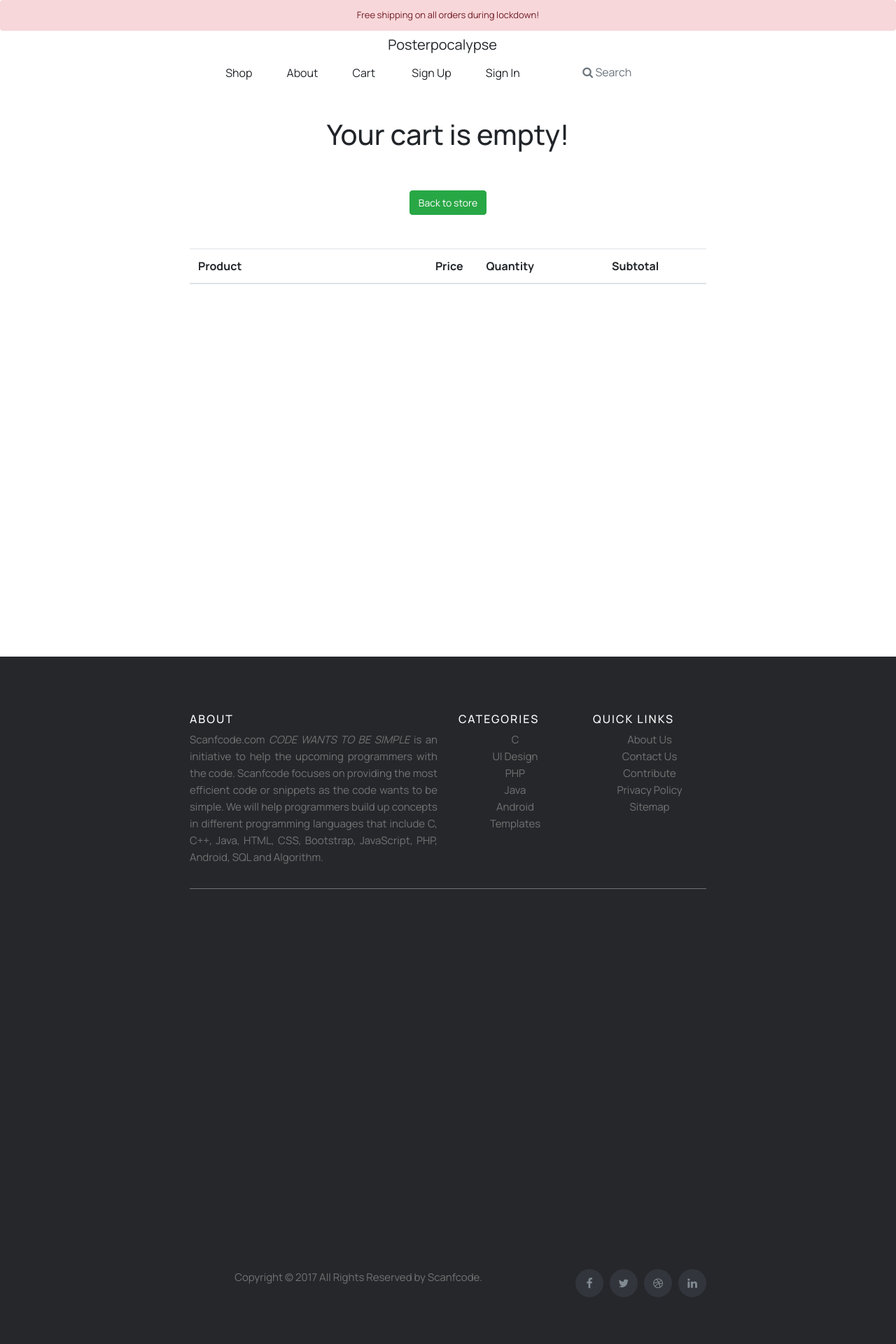
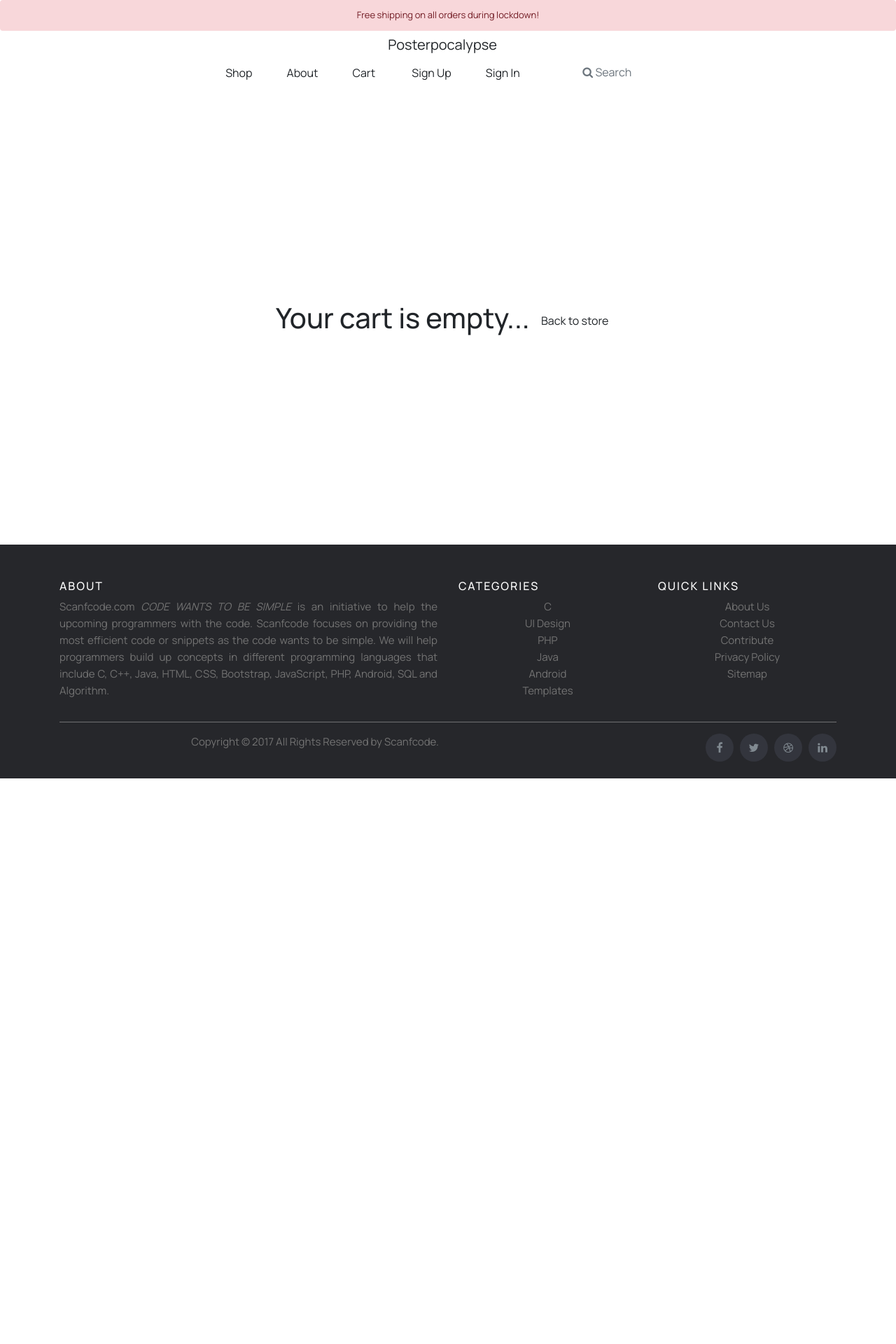
Before and after one commit to JSudron/posterpocalypse-shop, a Django app: page /cart/ in a window 1280 px wide. Shown: the top 1920 px of the page at 70% size. After the commit the page ends 1112 px from the top, so only its background shows below. Run offline with Django 3.2, Linux system fonts and the light colour scheme; lists and menus that the app fills with data are empty; some libraries are stand-ins or nearby versions; some web fonts are replaced.

Commit message:
changes made to if statement on cart page

```diff
--- a/accounts/templates/login.html
+++ b/accounts/templates/login.html
@@ -4,7 +4,7 @@
 {% block page_title %}Login Page{% endblock %}
 {% block page_heading %}User Login{% endblock %}
 {% block content %}
-    <div class="global-container">
+    <div class="container-fluid">
         <div class="card login-form">
             <div class="card-body">
                 <h3 class="card-title text-center">Log in</h3>
--- a/accounts/templates/registration.html
+++ b/accounts/templates/registration.html
@@ -4,7 +4,7 @@
 {% block page_title %}Registration Page{% endblock %}
 {% block page_heading %}User Register{% endblock %}
 {% block content %}
-    <div class="global-container">
+    <div class="container-fluid">
         <div class="card login-form">
             <div class="card-body">
                 <h3 class="card-title text-center">Create Account</h3>
--- a/cart/templates/cart.html
+++ b/cart/templates/cart.html
@@ -4,15 +4,12 @@
 {% block page_title %}Shopping Cart{% endblock %}
 {% block page_heading %}Shopping Cart{% endblock %}
 {% block content %}
-    <div class="container">
+    <div class="container-fluid container-cart effect-1">
     {% if not cart_items %}
-    <div class="row justify-content-center">
-        <heading class="col-11 col-md-8 col-lg-6 text-center">
-            <h1 class="cart-heading">Your cart is empty!</h1>
-            <a href="{% url 'all_products' %}" class="btn btn-success btn-cta my-5">Back to store</a>
-        </heading>
+        <h1 class="heading">Your cart is empty...</h1>
+        <a href="{% url 'all_products' %}" class="">Back to store</a>
     </div>
-    {% endif %}
+    {% else %}
 	<table id="cart" class="table table-hover table-condensed">
 		<thead>
 			<tr>
@@ -58,12 +55,13 @@
 		</tbody>
 		<tfoot>
             {% if cart_items %}
-			<td><a href="{% url 'index' %}" class="btn btn-warning">Continue Shopping</a></td>
+			<td class="text-center"><a href="{% url 'index' %}">Continue Shopping</a></td>
 			<td colspan="2" class="hidden-xs"></td>
 			<td class="hidden-xs text-center">Total:<strong>£{{ total | floatformat:2}}</strong></td>
-			<td><a href="{% url 'shipping' %}" class="btn btn-success btn-block">Checkout</a></td>
+			<td class="text-center"><a href="{% url 'shipping' %}">Checkout</a></td>
             {% endif %}
 		</tfoot>
 	</table>
+    {% endif %}
 </div>
 {% endblock %}
--- a/static/css/custom.css
+++ b/static/css/custom.css
@@ -9,12 +9,6 @@ html,body {
 	height: 100%;
     background-color: white;
     font-family: 'Manrope';
-}
-
-container {
-	display: flex;
-	align-items: center;
-	justify-content: center;
 }
 
 .heading, p {
@@ -226,11 +220,14 @@ caption p {
     background-repeat: no-repeat;
 }
 
-.container {
-    height: 100vh;
+.container-cart {
+    height: 80vh;
     width: 60vw;
     padding-top: 30px;
     padding-bottom: 30px;
+	display: flex;
+	align-items: center;
+	justify-content: center;
 }
 
 .artist-cart {
```
